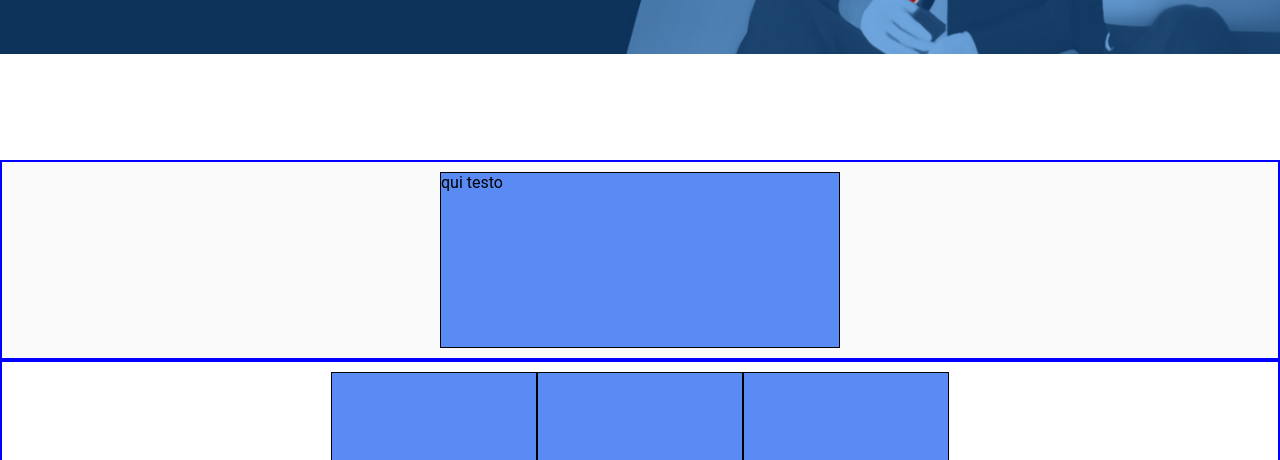
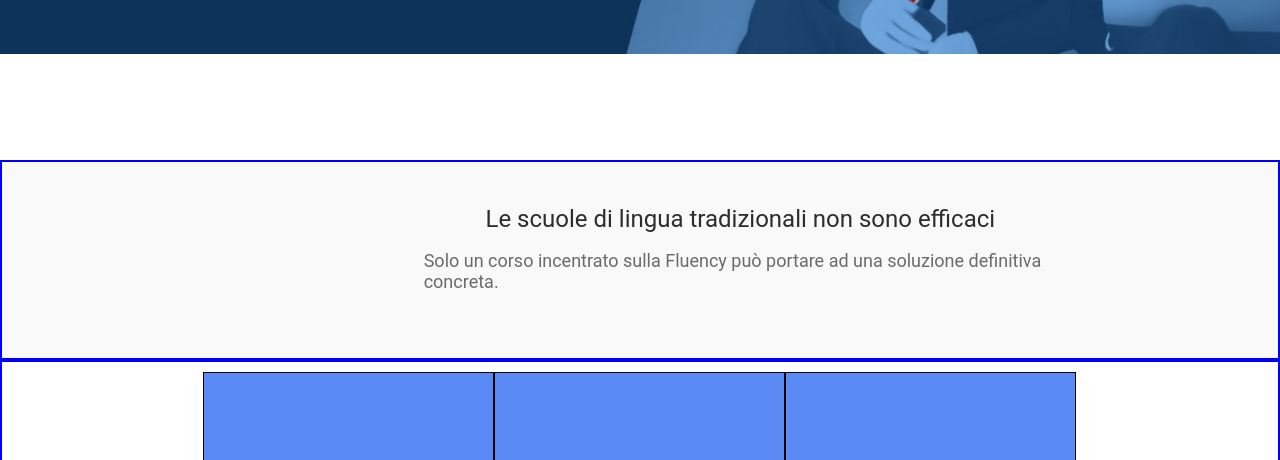
Before and after one commit to GimmikZart/html-css-fluentify, a plain HTML site: page index.html in a window 1280 px wide. Shown: the part 340-800 px from the top of the page. Drawn offline with Linux system fonts and the light colour scheme.

Commit message:
completamento sezione 1

```diff
--- a/css/style.css
+++ b/css/style.css
@@ -12,9 +12,9 @@
 @import url('https://fonts.googleapis.com/css?family=Roboto:100,300,400,500,700,900&display=swap');
 
 .contenuti {
-  width: 50%;
+  width: 70%;
   height: 100%;
-  margin: 0 25% 0 25%;
+  margin: 0 25% 0 15%;
   /* border: 2px solid black; */
   padding: 10px;
 }
@@ -139,16 +139,24 @@ main section {
 /* --------sezione uno--------- */
 #sectionuno {
   background-color: #f9f9f9;
+  padding: 20px;
 }
 
-#contenutouno {
-  /* inizio debug */
-  width: 400px;
-  height: 100%;
-  border: 1px solid black;
-  background-color: rgb(90, 138, 244);
-  /* fine debug */
-  margin: 0 auto;
+
+#sectionuno .contenutouno {
+  font-size: 24px;
+  margin-top: 30px;
+  margin-left: 50%;
+  margin-bottom: 20px;
+  transform: translate(-25%, -25%);
+  color: rgb(45, 45, 45);
+}
+
+#sectionuno .contenutodue {
+  font-size: 18px;
+  margin-left: 46%;
+  transform: translate(-25%, -25%);
+  color: rgb(107, 107, 107);
 }
 
 
--- a/index.html
+++ b/index.html
@@ -42,9 +42,12 @@
     <main>
       <!-- sezione uno ---------->
       <section id="sectionuno">
-        <div class="contenuti">
-          <div id="contenutouno">
-            qui testo
+            <div class="contenutouno">
+              Le scuole di lingua tradizionali non sono efficaci
+            </div>
+            <div class="contenutodue">
+              Solo un corso incentrato sulla Fluency può portare ad una soluzione definitiva concreta.
+            </div>
           </div>
         </div>
       </section>
```
Also changed, not shown: img/cose.JPG (added), img/pc.JPG (added), img/profilo.JPG (added).
